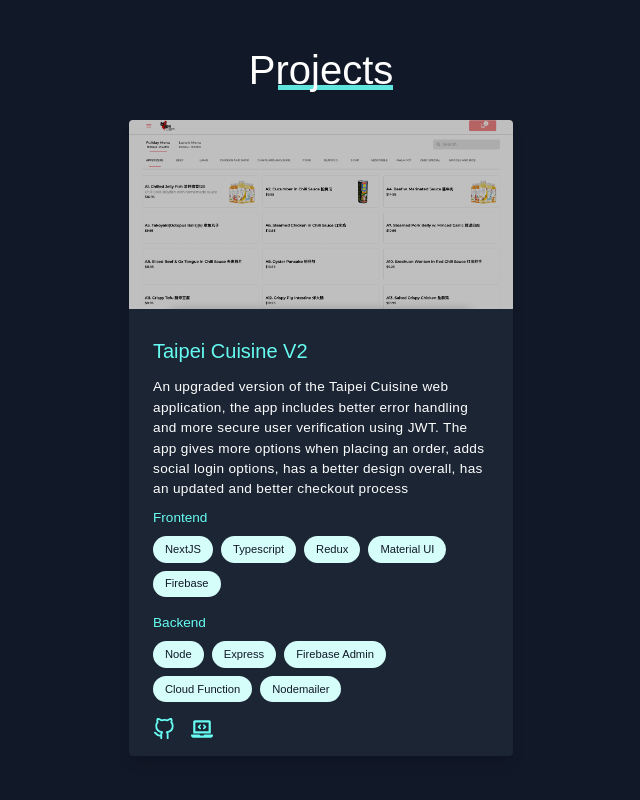
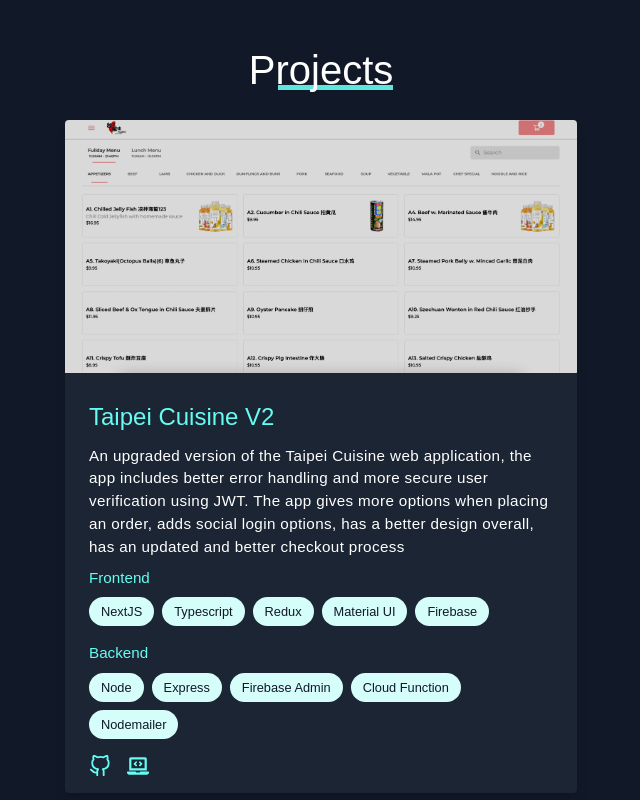
Before and after one commit to XianFengWu1996/personal-portfolio, a Next.js app: page / in a window 1280 px wide. Shown: the part 1720-2520 px from the top of the page, without its empty margins (319-959 px from the left). Built offline with nearby package versions, Linux system fonts and the light colour scheme; a web font is replaced by a local one.

Commit message:
finish project medium screen layout

```diff
--- a/src/components/Projects/ProjectItem/ProjectContent.tsx
+++ b/src/components/Projects/ProjectItem/ProjectContent.tsx
@@ -6,7 +6,7 @@ interface Props {
 const ProjectContent = ({ alignImageLeft, text }: Props) => {
   return (
     <div
-      className={`w-[100%] min-h-fit text-[0.85rem] text-start tracking-wide`}
+      className={`w-[100%] min-h-fit text-[0.85rem] md:text-[0.95rem] text-start tracking-wide`}
     >
       {text}
     </div>
--- a/src/components/Projects/ProjectItem/ProjectImages.tsx
+++ b/src/components/Projects/ProjectItem/ProjectImages.tsx
@@ -7,10 +7,10 @@ const ProjectImages = ({ alignImageLeft, images }: Props) => {
     <div>
       <picture>
         {/* for mobile screen  */}
-        <source srcSet={images.minified.src} media="(max-width: 600px)" />
+        <source srcSet={images.minified.src} media="(max-width: 768px)" />
 
         <img
-          className="brightness-75"
+          className="brightness-[.85] hover:brightness-100 transition-all"
           src={images.original.src}
           alt="project2 home page"
         />
--- a/src/components/Projects/ProjectItem/ProjectItem.tsx
+++ b/src/components/Projects/ProjectItem/ProjectItem.tsx
@@ -10,7 +10,7 @@ interface Props {
 
 const ProjectItem = ({ project }: Props) => {
   return (
-    <div className="bg-gray-800/80 max-w-sm min-h-fit rounded overflow-hidden shadow-lg mb-14">
+    <div className="bg-gray-800/80 max-w-sm min-h-fit rounded overflow-hidden shadow-lg mb-14 md:max-w-lg">
       {/* Images */}
       <ProjectImages
         images={project.images}
--- a/src/components/Projects/ProjectItem/ProjectName.tsx
+++ b/src/components/Projects/ProjectItem/ProjectName.tsx
@@ -4,7 +4,7 @@ interface Props {
 }
 
 const ProjectName = ({ text, alignImageLeft }: Props) => {
-  return <h1 className={'text-xl my-3 text-[#66fcf1]'}>{text}</h1>;
+  return <h1 className={'text-xl my-3 md:text-2xl text-[#66fcf1]'}>{text}</h1>;
 };
 
 export default ProjectName;
--- a/src/components/Projects/ProjectItem/ProjectTechStack.tsx
+++ b/src/components/Projects/ProjectItem/ProjectTechStack.tsx
@@ -9,14 +9,18 @@ const ProjectTechStack = ({ list, alignImageLeft, text }: Props) => {
     <div>
       {list.length > 0 && (
         <div className="my-2">
-          <h1 className={`text-[#66fcf1] text-[0.85rem] mb-2 mt-1`}>{text}</h1>
+          <h1
+            className={`text-[#66fcf1] text-[0.85rem] md:text-[0.95rem] mb-2 mt-1`}
+          >
+            {text}
+          </h1>
           <ul className={`flex flex-wrap text-[0.70rem]`}>
             {list.map((pro, i) => {
               return (
                 <li
                   key={i}
                   className={
-                    'mr-2 mb-2 inline-block bg-[#d5fdfa] rounded-full px-3 py-[0.3rem] text-gray-900 w-fit'
+                    'mr-2 mb-2 inline-block bg-[#d5fdfa] rounded-full px-3 py-[0.3rem] text-gray-900 md:text-[0.8rem]'
                   }
                 >
                   {pro}
```
